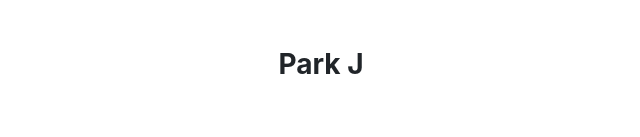
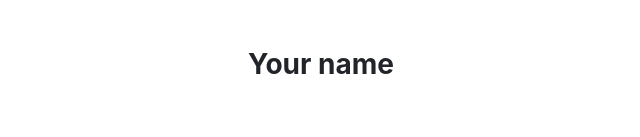
Before and after one commit to hidesignsdev/potential-team, a React (Create React App) app in the folder redux-form-app/: page /account in a window 1280 px wide. Shown: the part 157-294 px from the top of the page, without its empty margins (319-959 px from the left). Built offline with nearby package versions, Linux system fonts and the light colour scheme.

Commit message:
add name and image into account component
if refesh page made loss data

```diff
--- a/redux-form-app/src/components/Account.js
+++ b/redux-form-app/src/components/Account.js
@@ -1,5 +1,4 @@
 import React from "react";
-//import AccountForm from '../form/AccountForm';
 import { withRouter } from "react-router-dom";
 import houseIcon from '../image/house.svg';
 import notificationIcon from '../image/notification.svg';
@@ -7,14 +6,26 @@ import personIcon from '../image/person.svg';
 import visibilityIcon from '../image/visibility.svg';
 import Image from '../image/iconReact.png';
 import arrowRight from '../image/arrow-right.svg';
+import { connect } from "react-redux";
+import _ from "lodash";
 
 class Account extends React.Component {
     render() {
+        const { data } = this.props.logInReducer;
+        let name;
+        let avatarUrl;
+        if (!_.isEmpty(data)) {
+            name = data.firstName + " " + data.lastName;
+            avatarUrl = data.avatarUrl ? data.avatarUrl : Image;
+        } else {
+            name = "Your name"
+            avatarUrl = Image;
+        }
         return (
             <div className="container">
                 <div className="form-field">
-                    <img className="round" src={Image} alt=""></img>
-                    <center className="username"><h3><b>Park J</b></h3></center>
+                    <img className="round" src={avatarUrl} alt=""></img>
+                    <center className="username"><h3><b>{name}</b></h3></center>
                     <div>
                         <p className="btn-view">View profile
                     <img className="arrow" src={arrowRight} alt="">
@@ -65,4 +76,7 @@ class Account extends React.Component {
     }
 }
 
-export default withRouter(Account);
+const mapStatetoProps = (state) => {
+    return { logInReducer: state.logInReducer }
+}
+export default connect(mapStatetoProps, null)(withRouter(Account));
```
